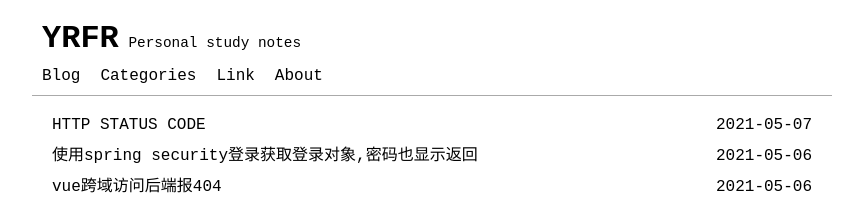
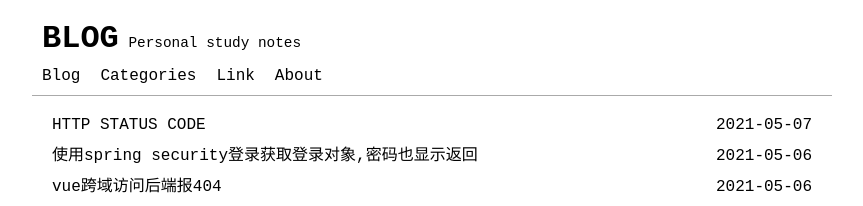
Before and after one commit to hualiy/hualiy.github.io, a Jekyll site: the page built from index.html, in a window 1280 px wide. Shown: the top 206 px of the page, without its empty margins (208-1071 px from the left). Built offline with Jekyll 4.4.1, drawn with Linux system fonts in a browser that asks for light colours; the list of posts is cut into pages by our own code.

Commit message:
Update _config.yml

```diff
--- a/_config.yml
+++ b/_config.yml
@@ -13,7 +13,7 @@
 # you will see them accessed via {{ site.title }}, {{ site.email }}, and so on.
 # You can create any custom variable you would like, and they will be accessible
 # in the templates via {{ site.myvariable }}.
-title: YRFR
+title: BLOG
 author: Hwa Li
 email: lihmsg@163.com
 description: Personal study notes
```
